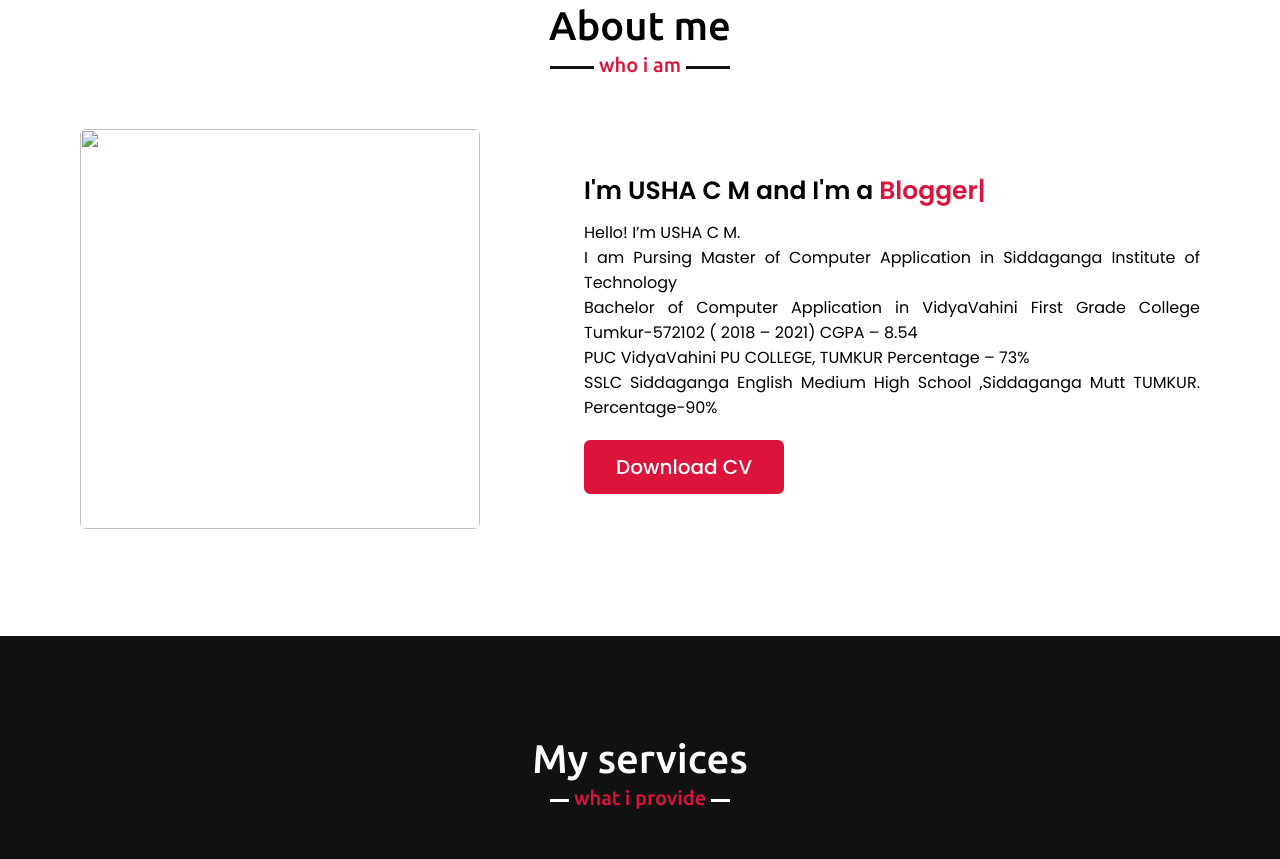
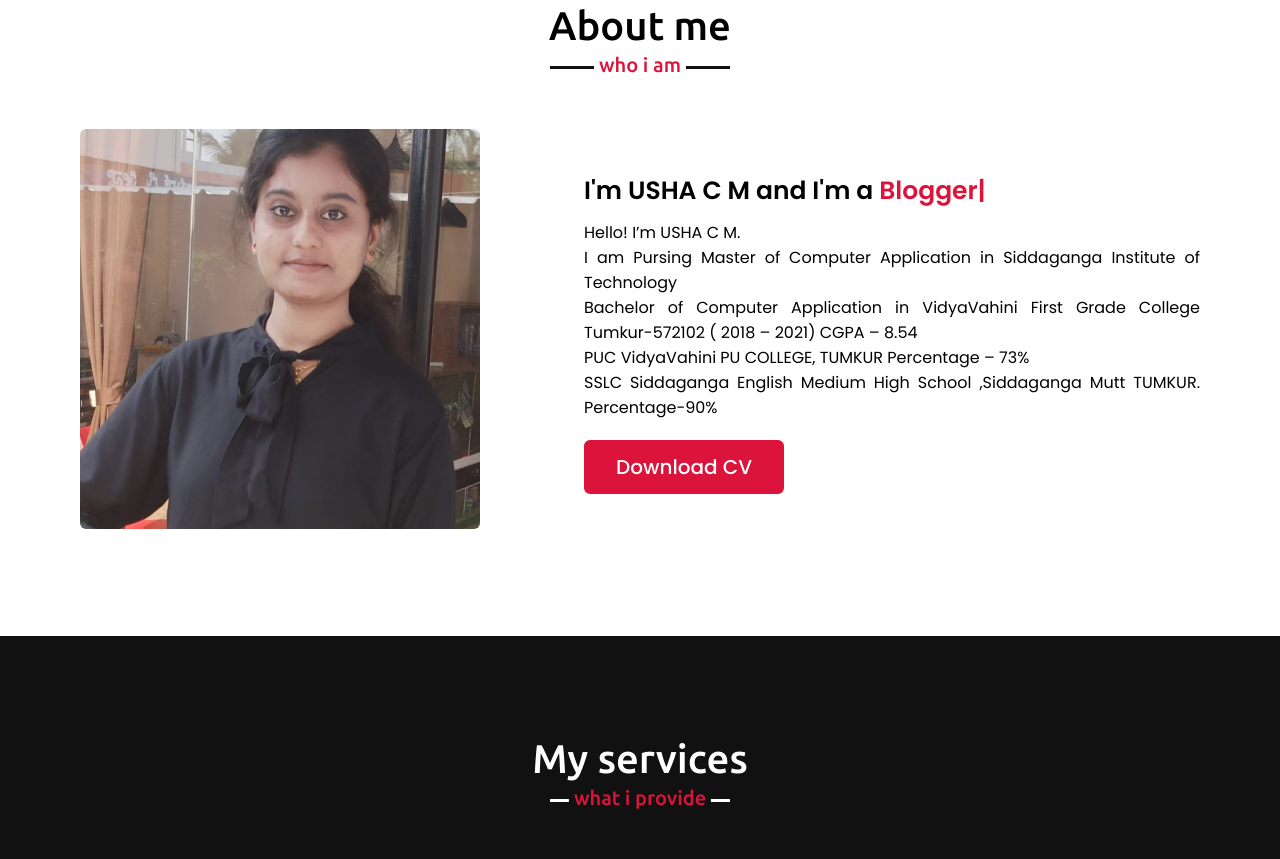
Before and after one commit to cmusha/portfolio, a plain HTML site: page index.html in a window 1280 px wide. Shown: the part 897-1756 px from the top of the page. Drawn offline with nearby package versions, Linux system fonts and the light colour scheme; files whose address does not match are found by name.

Commit message:
Update index.html

```diff
--- a/index.html
+++ b/index.html
@@ -52,7 +52,7 @@
             <h2 class="title">About me</h2>
             <div class="about-content">
                 <div class="column left">
-                    <img src="images/profile-2.jpg" alt="">
+                    <img src="profile-2.jpg" alt="">
                 </div>
                 <div class="column right">
                     <div class="text">I'm USHA C M and I'm a <span class="typing-2"></span></div>
```
